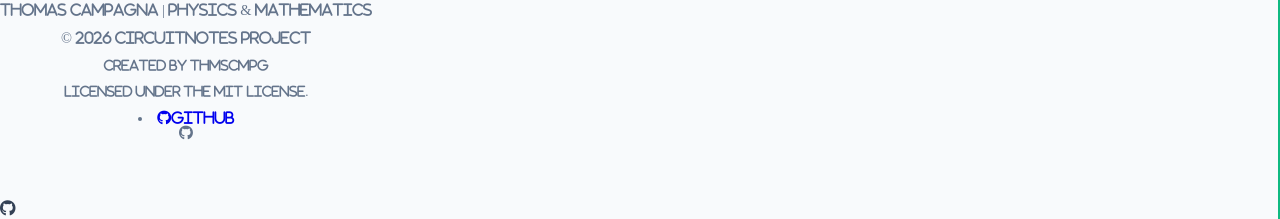
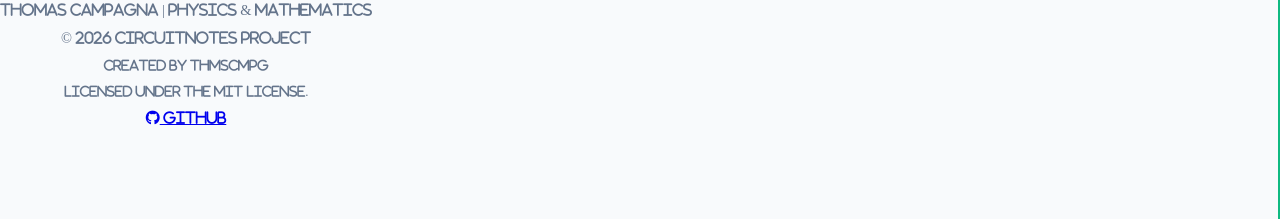
Before and after one commit to THMSCMPG/CircuitNotes, a Jekyll site: the page built from docs/index.html, in a window 1280 px wide and 900 px high, scrolled down 1555 px. Shown: the part 678-897 px from the top of the window. Built offline with Jekyll 4.4.1, drawn with Linux system fonts in a browser that asks for light colours; after the commit the page ends 2419 px from its top, so only the background shows below that.

Commit message:
Update default.html

```diff
--- a/docs/_layouts/default.html
+++ b/docs/_layouts/default.html
@@ -4,7 +4,7 @@
     <meta charset="UTF-8">
     <meta name="viewport" content="width=device-width, initial-scale=1.0">
     <title>{{ page.title }} | Thomas Campagna</title>
-    <link rel="stylesheet" href="style.css">
+    <link rel="stylesheet" href="{{ '/style.css' | relative_url }}">
     <link rel="stylesheet" href="https://cdnjs.cloudflare.com/ajax/libs/font-awesome/6.4.0/css/all.min.css">
 </head>
 <body>
@@ -13,39 +13,40 @@
 
     <div id="mySidebar" class="sidebar">
         <a href="javascript:void(0)" class="close-btn" onclick="toggleSidebar()">&times;</a>
-                <li><a {{ site.data.navigation[0].link }}>{{ site.data.navigation[0].name }}</a></li>
-                <li><a href="site.data.navigation[1].link">{{ site.data.navigation[1].name }}</a></li>
-                <li><a href="site.data.navigation[2].link">{{ site.data.navigation[2].name }}</a></li>
+        {% for i in (0..2) %}
+            <a href="{{ site.data.navigation[i].link }}">{{ site.data.navigation[i].name }}</a>
+        {% endfor %}
 
         <a href="https://thmscmpg.github.io/assets/Campagna_CV_2025.pdf" target="_blank" rel="noopener noreferrer">CV</a>
 
-                <li><a href="site.data.navigation[4].link">{{ site.data.navigation[4].name }}</a></li>
-                <li><a href="site.data.navigation[5].link">{{ site.data.navigation[5].name }}</a></li>
-                <li><a href="site.data.navigation[14].link">{{ site.data.navigation[14].name }}</a></li>
+        <a href="{{ site.data.navigation[4].link }}">{{ site.data.navigation[4].name }}</a>
+        <a href="{{ site.data.navigation[5].link }}">{{ site.data.navigation[5].name }}</a>
+        <a href="{{ site.data.navigation[14].link }}">{{ site.data.navigation[14].name }}</a>
     </div>
 
     <nav class="navbar">
         <div class="container">
-            <a href="https://github.com/THMSCMPG/" class="logo"><i class="fas fa-bolt-lightning" target="_blank" rel="noopener noreferrer"></i> THMSCMPG</a>
+            <a href="https://github.com/THMSCMPG/" class="logo" target="_blank" rel="noopener noreferrer">
+                <i class="fas fa-bolt-lightning"></i> THMSCMPG
+            </a>
             <ul class="nav-links">
-                <li><a href="site.data.navigation[0].link">{{ site.data.navigation[0].name }}</a></li>
-                <li><a href="site.data.navigation[1].link">{{ site.data.navigation[1].name }}</a></li>
-                <li><a href="site.data.navigation[2].link">{{ site.data.navigation[2].name }}</a></li>
+                <li><a href="{{ site.data.navigation[0].link }}">{{ site.data.navigation[0].name }}</a></li>
+                <li><a href="{{ site.data.navigation[1].link }}">{{ site.data.navigation[1].name }}</a></li>
+                <li><a href="{{ site.data.navigation[2].link }}">{{ site.data.navigation[2].name }}</a></li>
                 <li><a href="https://thmscmpg.github.io/assets/Campagna_CV_2025.pdf" target="_blank" rel="noopener noreferrer">CV</a></li>
-                <li><a href="site.data.navigation[4].link">{{ site.data.navigation[4].name }}</a></li>
-                <li><a href="site.data.navigation[5].link">{{ site.data.navigation[5].name }}</a></li>
-                <li><a href="site.data.navigation[14].link">{{ site.data.navigation[14].name }}</a></li>
+
+                <li><a href="{{ site.data.navigation[4].link }}">{{ site.data.navigation[4].name }}</a></li>
+                <li><a href="{{ site.data.navigation[5].link }}">{{ site.data.navigation[5].name }}</a></li>
+
+                <li><a href="{{ site.data.navigation[14].link }}">{{ site.data.navigation[14].name }}</a></li>
+
                 <li class="dropdown">
-                <span class="nav-label">Jump to Docs</i></span>
+                    <span class="nav-label">Jump to Docs</span>
                     <a href="javascript:void(0)" class="dropbtn"><i class="fas fa-bars"></i></a>
                     <div class="dropdown-content">
-                    <a href="site.data.navigation[6].link">{{ site.data.navigation[6].name }}</a>
-                    <a href="site.data.navigation[7].link">{{ site.data.navigation[7].name }}</a>
-                    <a href="site.data.navigation[8].link">{{ site.data.navigation[8].name }}</a>
-                    <a href="site.data.navigation[9].link">{{ site.data.navigation[9].name }}</a>
-                    <a href="site.data.navigation[10].link">{{ site.data.navigation[10].name }}</a>
-                    <a href="site.data.navigation[11].link">{{ site.data.navigation[12].name }}</a>
-                    <a href="site.data.navigation[13].link">{{ site.data.navigation[13].name }}</a>
+                        {% for i in (6..13) %}
+                            <a href="{{ site.data.navigation[i].link }}">{{ site.data.navigation[i].name }}</a>
+                        {% endfor %}
                     </div>
                 </li>
             </ul>
@@ -69,18 +70,15 @@
         <p>&copy; 2026 CircuitNotes Project</p>
         <p style="font-size: 0.8rem; margin-top: 10px;">Created by THMSCMPG</p>
         <p style="font-size: 0.8rem; margin-top: 8px;">Licensed under the MIT License.</p>
-        <li><a href="https://github.com/THMSCMPG"><i class="fab fa-github" target="_blank" rel="noopener noreferrer"</i>GitHub</a></li>
+        <div class="footer-social">
+            <a href="https://github.com/THMSCMPG" target="_blank" rel="noopener noreferrer"><i class="fab fa-github"></i> GitHub</a>
+        </div>
     </footer>
 
     <script>
         function toggleSidebar() {
             const sidebar = document.getElementById("mySidebar");
-            // Check if the sidebar is open (250px) or closed (0)
-            if (sidebar.style.width === "250px") {
-                sidebar.style.width = "0";
-            } else {
-                sidebar.style.width = "250px";
-            }
+            sidebar.style.width = (sidebar.style.width === "250px") ? "0" : "250px";
         }
     </script>
 </body>
```
Lines whose indentation alone changed are shown as unchanged.
